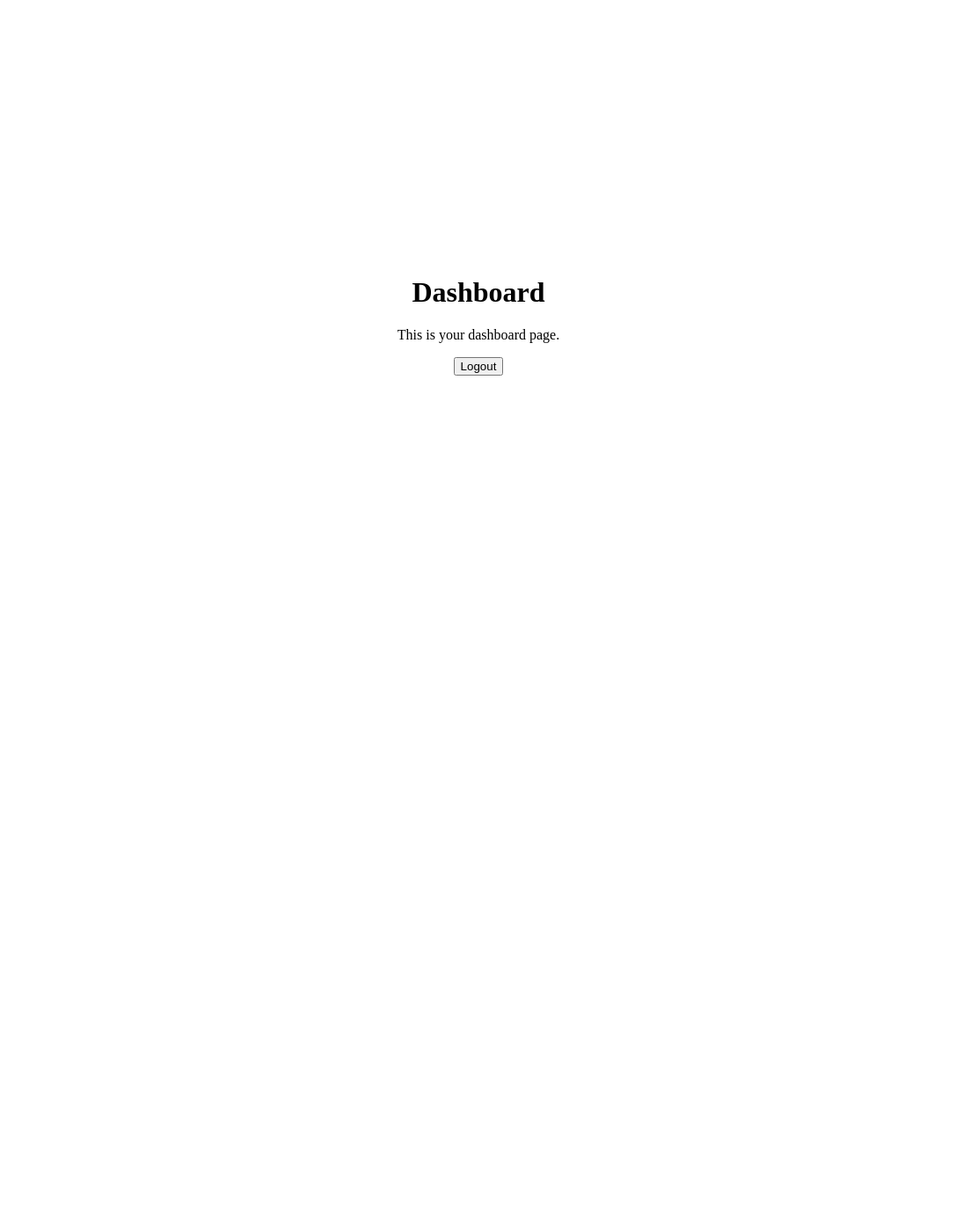
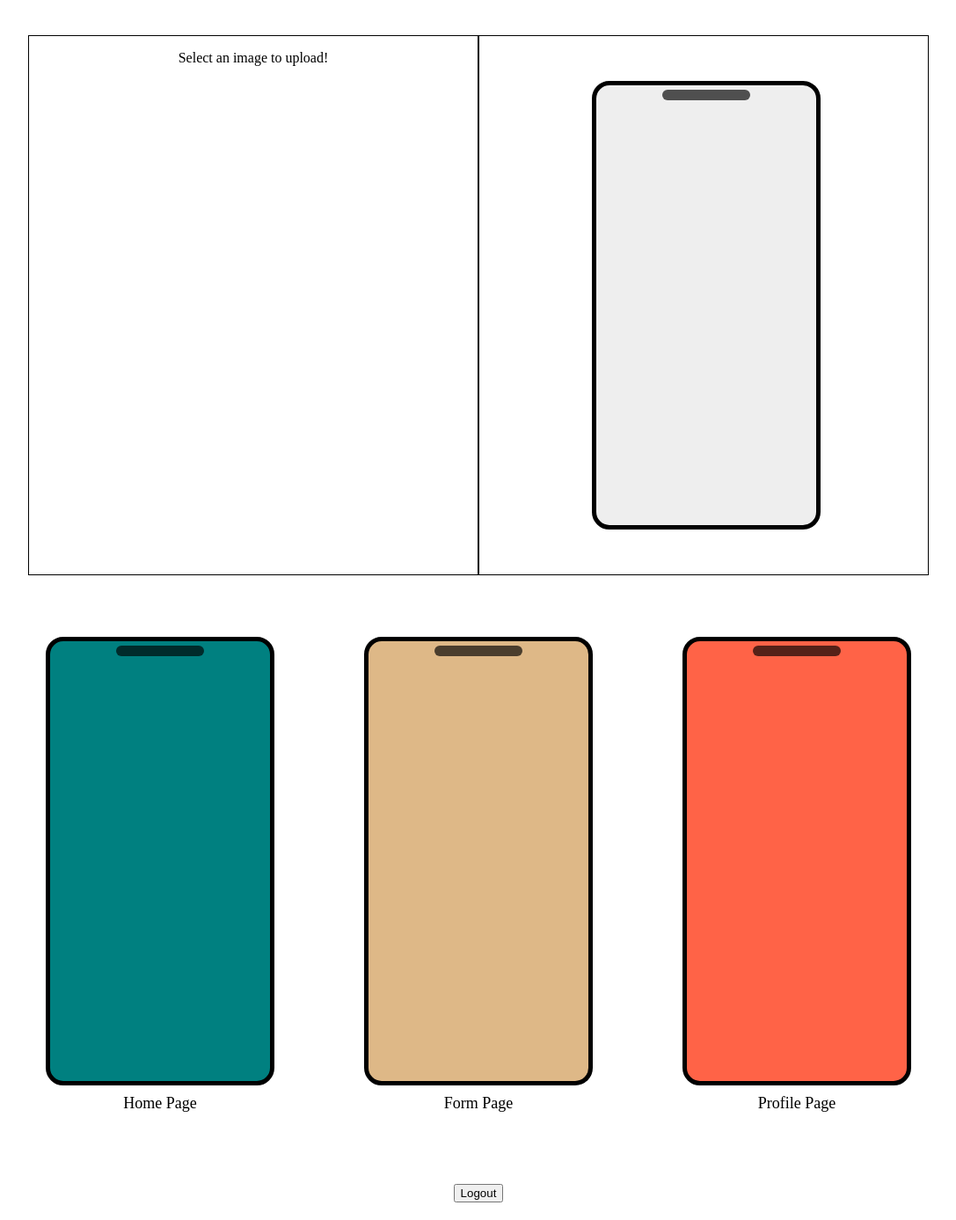
Before and after one commit to RitikaB1207/Zudio-Banner-CRM, a React (Vite) app in the folder react-z/: page /Dashboard in a window 1280 px wide. Shown: the whole page at 88% size, without its empty margins (96-1183 px from the left). Before the commit the page ends 800 px from the top, so only its background shows below. Built offline with nearby package versions, Linux system fonts and the light colour scheme; no server answers; sample sign-in values are in the browser's storage.

Commit message:
dashboard page

```diff
--- a/react-z/config.js
+++ b/react-z/config.js
@@ -1 +1 @@
-export const api_url = "https://95f8719e0118.ngrok-free.app";
+export const api_url = "https://c203fc690537.ngrok-free.app";
--- /dev/null
+++ b/react-z/src/Dash.css
@@ -0,0 +1,80 @@
+.main--section {
+  display: flex;
+  flex-direction: column;
+  gap: 50px;
+}
+
+.section2 {
+  margin-bottom: 5%;
+  display: flex;
+  flex-direction: row;
+  justify-content: space-between;
+  /* border: 1px solid black; */
+  padding: 20px;
+}
+
+.section1_main {
+  display: flex;
+  flex-direction: row;
+  justify-content: flex-start;
+}
+
+.left_1 {
+  flex: 1;
+  border: 1px solid black;
+}
+
+.right_1 {
+  flex: 1;
+  border: 1px solid black;
+}
+.preview_square {
+  width: 250px;
+  height: 500px;
+  background-color: lightblue;
+  position: relative;
+  left: 15%;
+  margin: 10%;
+  border: 5px solid black;
+  border-radius: 20px;
+}
+
+.squares {
+  width: 250px;
+  height: 500px;
+  cursor: pointer;
+  border: 5px solid black;
+  border-radius: 20px;
+}
+
+.logout-btn {
+  margin-bottom: 20px;
+}
+.square--main {
+  display: flex;
+  flex-direction: column;
+}
+.homepage_sq {
+  background-color: teal;
+}
+
+.formpage_sq {
+  background-color: burlywood;
+}
+
+.profilepage_sq {
+  background-color: tomato;
+}
+.txt {
+  font-size: 18px;
+  padding: 10px;
+}
+.top_notch {
+  width: 100px;
+  height: 12px;
+  background-color: black;
+  margin: 0 auto;
+  opacity: 0.667;
+  border-radius: 20px;
+  margin-top: 5px;
+}
--- a/react-z/src/pages/Dashboard.jsx
+++ b/react-z/src/pages/Dashboard.jsx
@@ -1,8 +1,12 @@
-import { useEffect } from "react";
+import "../Dash.css";
+import { useEffect, useState } from "react";
 import { useNavigate } from "react-router-dom";
+import { api_url } from "../../config";
 
 export default function Dashboard() {
   const navigate = useNavigate();
+  const [selectedColor, setSelectedColor] = useState("");
+  const [selectedPage, setSelectedPage] = useState("");
 
   const handleLogout = () => {
     localStorage.removeItem("auth_token");
@@ -17,11 +21,117 @@ export default function Dashboard() {
     }
   }, [navigate]);
 
+  // code to Get background color of clicked div
+  const handleSquareClick = async (event, pageName) => {
+    const color = window.getComputedStyle(event.currentTarget).backgroundColor;
+    setSelectedColor(color);
+    setSelectedPage(pageName);
+  };
+
+  useEffect(() => {
+    const fetchImage = async () => {
+      const API_URL = `${api_url}/api/data`;
+      console.log("API_URL:", API_URL);
+
+      try {
+        const response = await fetch(API_URL, {
+          method: "GET",
+          headers: {
+            "Content-Type": "application/json",
+            // Add auth header if your API needs it
+            // Authorization: `Bearer ${localStorage.getItem("auth_token")}`,
+          },
+        });
+
+        console.log("Response status:", response.status);
+
+        // Check if the response is JSON
+        const contentType = response.headers.get("content-type");
+        if (contentType && contentType.includes("application/json")) {
+          const data = await response.json();
+          console.log("Fetched JSON data:", data);
+          // Example: log homePage image URL
+          console.log("Home Page image URL:", data.images.homePage);
+        } else {
+          const text = await response.text();
+          console.error("Expected JSON but got:", text.slice(0, 500));
+        }
+      } catch (error) {
+        console.error("Error fetching image:", error);
+      }
+    };
+
+    fetchImage();
+  }, []);
+
   return (
     <div className="p-6 text-center">
-      <h1 className="text-2xl font-bold mb-4">Dashboard</h1>
-      <p>This is your dashboard page.</p>
+      <div className="main--section">
+        <div className="section1">
+          <div className="section1_main">
+            <div className="left_1">
+              <p>Select an image to upload!</p>
 
+              {selectedColor && (
+                <p>
+                  Updating the image on this page:
+                  <strong>{selectedPage}</strong>
+                </p>
+              )}
+            </div>
+            <div className="right_1">
+              <div
+                className="preview_square"
+                style={{
+                  backgroundColor: selectedColor || "#eee",
+                  transition: "background-color 0.4s ease",
+                }}
+              >
+                <div className="top_notch"></div>
+              </div>
+            </div>
+          </div>
+        </div>
+
+        <div className="section2">
+          {/* Homepage square */}
+          <div className="square--main">
+            <div
+              className="homepage_sq squares"
+              onClick={(e) => handleSquareClick(e, "Homepage")}
+            >
+              <div className="top_notch"></div>
+            </div>
+            <div className="homepage_txt txt">Home Page</div>
+          </div>
+
+          {/* Formpage square */}
+          <div className="square--main">
+            <div
+              className="formpage_sq squares"
+              onClick={(e) => handleSquareClick(e, "Form Page")}
+            >
+              <div className="top_notch"></div>
+            </div>
+            <div className="formpage_txt txt">Form Page</div>
+          </div>
+
+          {/* Profilepage square */}
+          <div className="square--main">
+            <div
+              className="profilepage_sq squares"
+              onClick={(e) => handleSquareClick(e, "Profile Page")}
+            >
+              <div className="top_notch"></div>
+            </div>
+            <div className="profilepage_txt txt">Profile Page</div>
+          </div>
+
+          {/* section2 div closes */}
+        </div>
+      </div>
+
+      {/* Log Out Button - placed at the end */}
       <button onClick={handleLogout} className="logout-btn">
         Logout
       </button>
```
